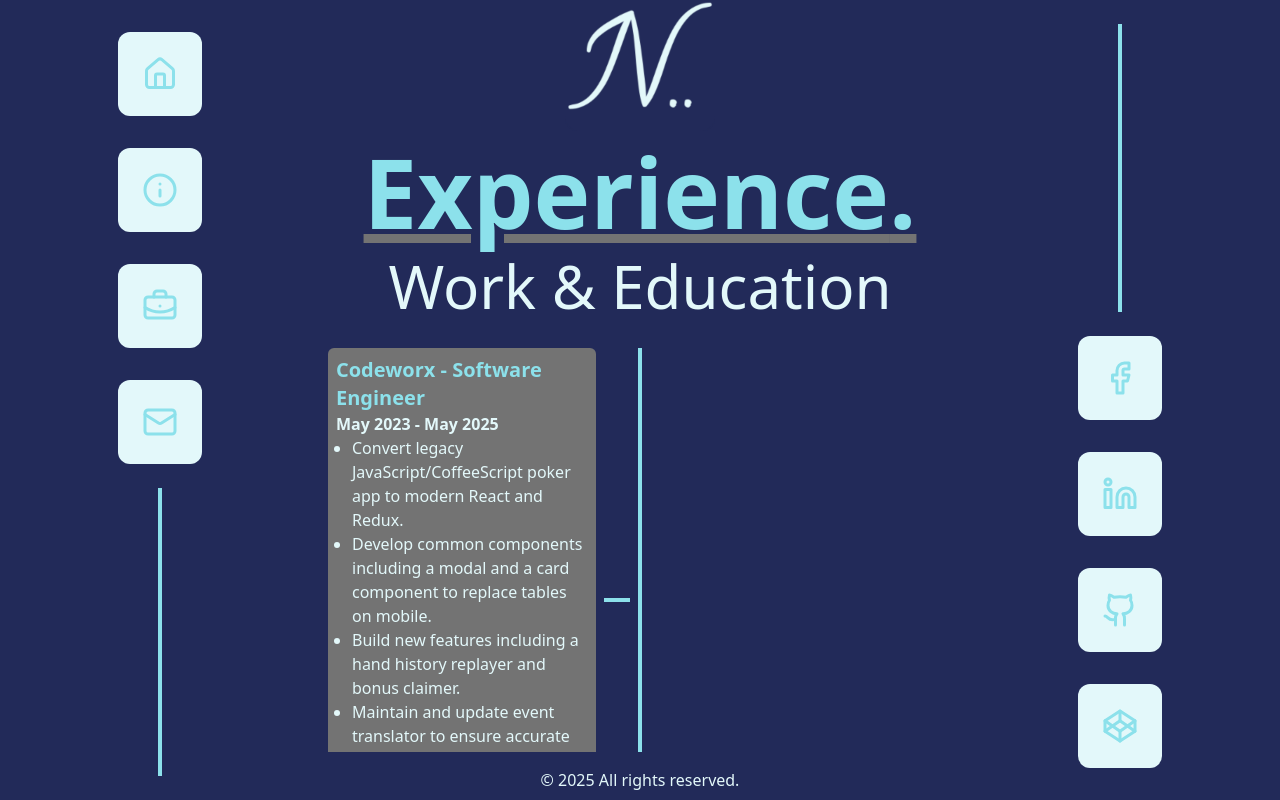
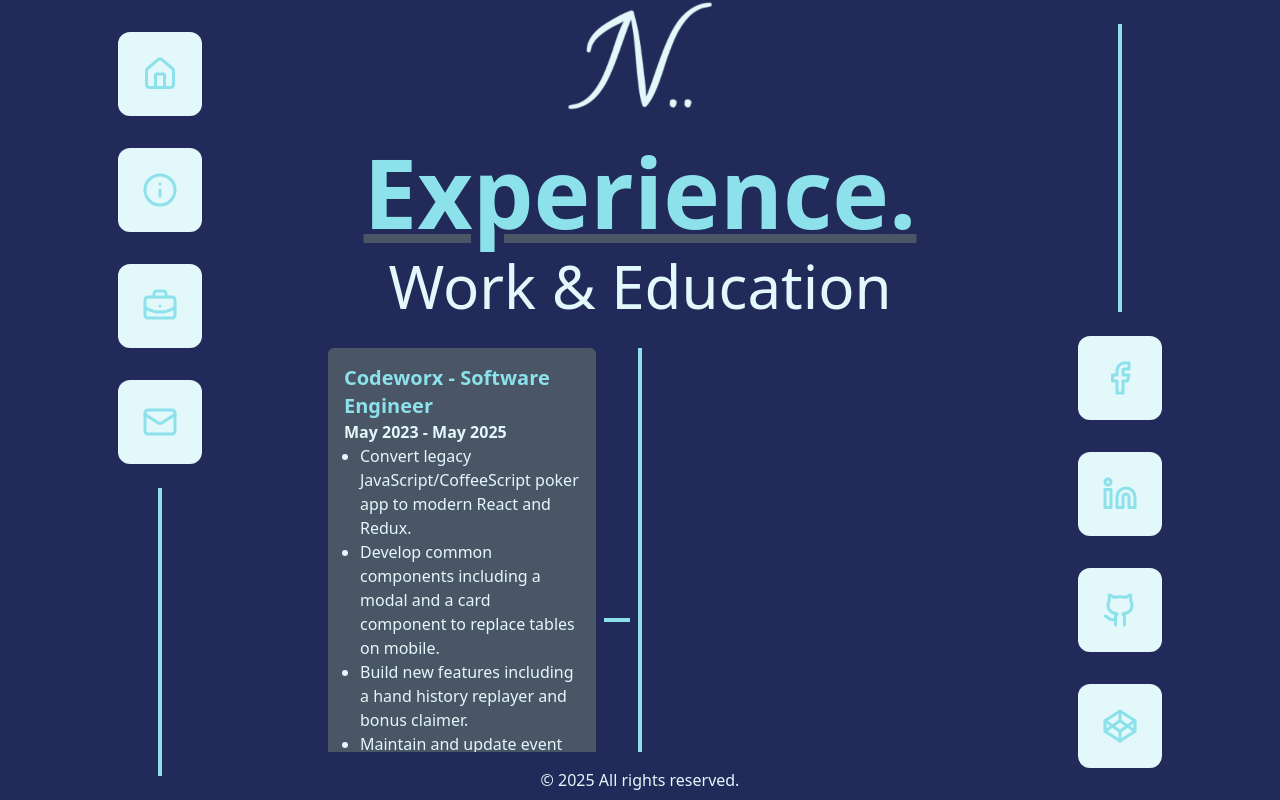
Before and after one commit to noe13hsu/react-portfolio, a React (Vite) app: page /experience in a window 1280 px wide. Built offline with nearby package versions, Linux system fonts and the light colour scheme.

Commit message:
Remove global grey and add custom borders

```diff
--- a/src/App.css
+++ b/src/App.css
@@ -1,7 +1,7 @@
 @import "tailwindcss";
 
 .important {
-  @apply text-[var(--aqua)] underline decoration-solid decoration-[var(--grey)];
+  @apply text-[var(--aqua)] underline decoration-solid decoration-gray-600;
 }
 
 @theme {
@@ -20,3 +20,11 @@
     }
   }
 }
+
+.border-top-left {
+  @apply before:content-[""] before:w-8 before:h-8 before:absolute before:border-t-3 before:border-l-3 before:border-gray-600 before:-left-2 before:-top-1
+}
+
+.border-bottom-right {
+  @apply after:content-[""] after:w-8 after:h-8 after:absolute after:border-b-2 after:border-r-2 after:border-gray-600 after:-right-2 after:-bottom-1
+}
--- a/src/components/timeline/details.tsx
+++ b/src/components/timeline/details.tsx
@@ -5,7 +5,7 @@ export const Details = ({item} : {item: TimelineEntry}) => {
   const header = title ? `${institution} - ${title}` : institution
 
   return (
-    <div className='relative bg-[var(--grey)] m-2 p-2 rounded-md'>
+    <div className='relative bg-gray-600 m-2 p-4 rounded-md'>
         <h3 className='text-[var(--aqua)] font-bold text-xl'>{header}</h3>
         <h4 className='font-bold'>{year}</h4>
         <ul className='list-disc ml-4'>
--- a/src/index.css
+++ b/src/index.css
@@ -2,7 +2,6 @@
 
 :root {
   --aqua: #8ce1eb;
-  --grey: #737373;
   --ice: #e3f8fa;
   --navy: #222a59;
 }
```
